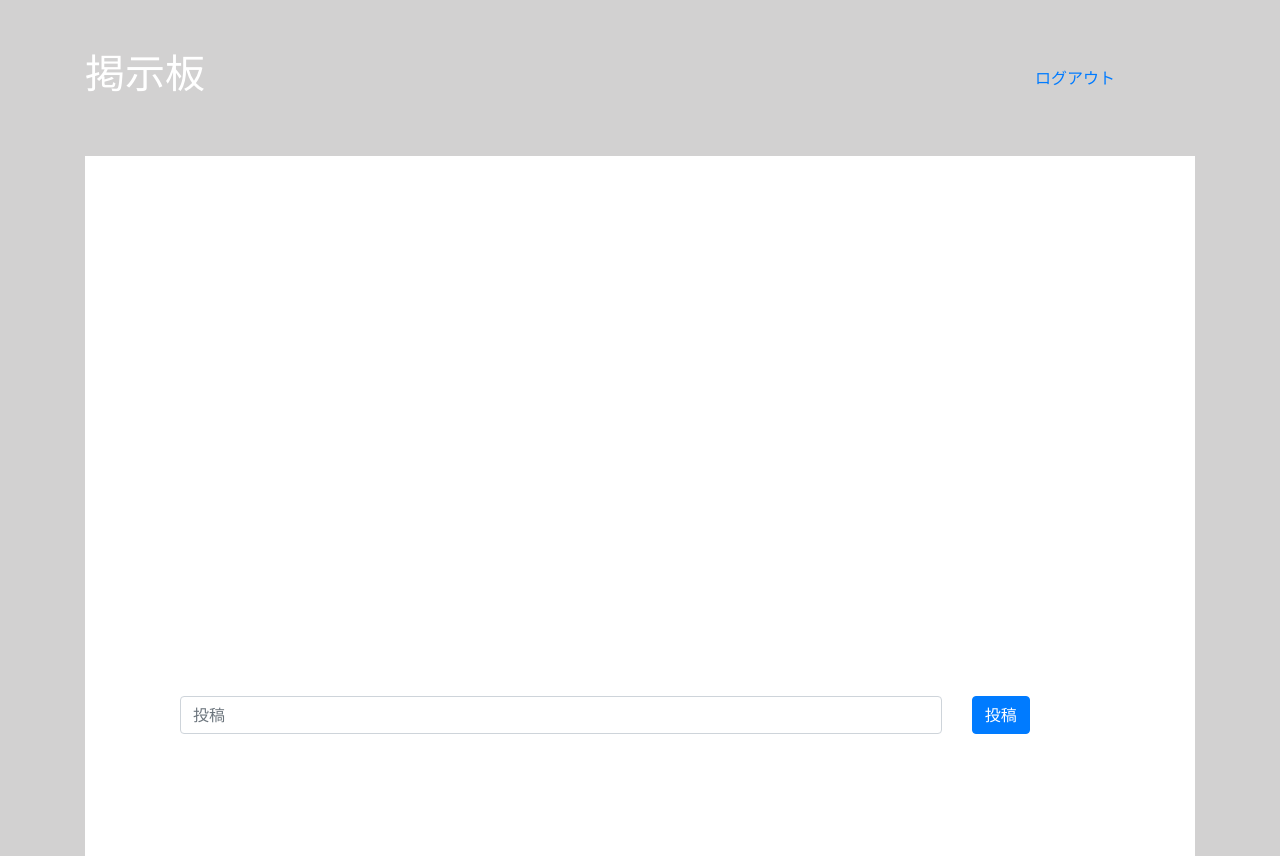
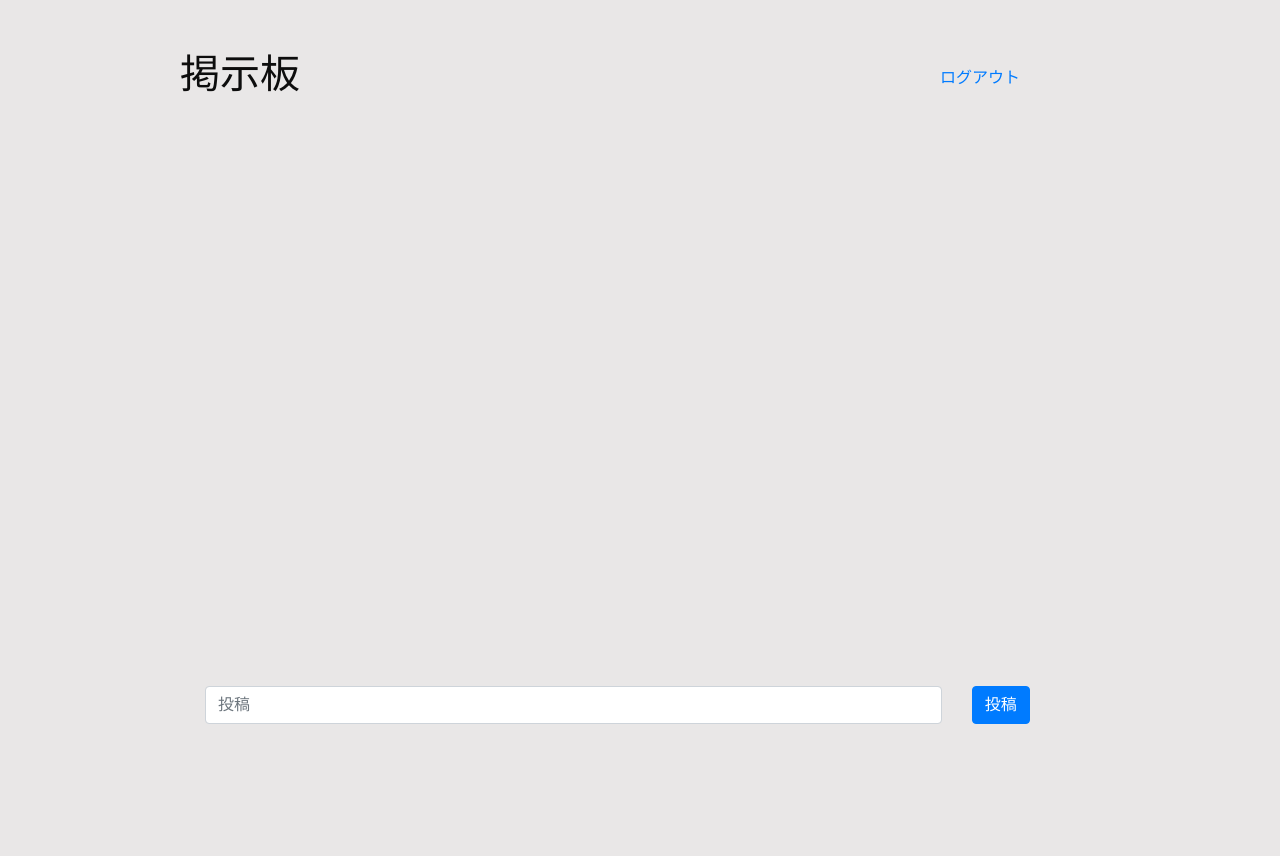
Before and after one commit to meitoma/first-web-app, a Flask app: page /index in a window 1280 px wide. After the commit the page ends 724 px from the top, so only its background shows below. Run offline with Flask 3, Linux system fonts and the light colour scheme; the visitor is signed in with stand-in values (Sample User, id 1); data that the repository does not hold is empty; some libraries are stand-ins or nearby versions.

Commit message:
掲示板画面の作成 投稿時間の追加

```diff
--- a/csv/message.csv
+++ b/csv/message.csv
@@ -1,3 +1,3 @@
-userID,message
-2,hello python
-3,hogehoge
+userID,message,date,time
+2,hello python,2024-01-01,10:10:10
+3,hogehoge,2024-01-01,10:10:10
--- a/main.py
+++ b/main.py
@@ -8,6 +8,8 @@ import csv
 from __init__ import app,db,metadata
 from forms import LoginForm,SignupForm,PostForm
 from models import Users,Messages
+import datetime
+
 
 @app.route('/load_data')
 def users_load():
@@ -51,9 +53,11 @@ def index():
     messages = Messages.query.all()
     form = PostForm()
     if request.method == "POST":
-        user_message = Messages(user_id=current_user.id,message=form.message.data)
+        current_time = datetime.datetime.now().strftime("%Y-%m-%d %H:%M:%S")
+        user_message = Messages(user_id=current_user.id,message=form.message.data,time=current_time)
         db.session.add(user_message)
         db.session.commit()
+        db.session.close()
         return redirect(url_for('index'))
     else:
         return render_template('index.html', title = title, messages=messages,form=form)
--- a/models.py
+++ b/models.py
@@ -1,7 +1,8 @@
 from __init__ import db,login_manager
 from werkzeug.security import generate_password_hash, check_password_hash
 from flask_login import UserMixin
-from sqlalchemy.schema import UniqueConstraint
+import datetime
+
 
 class Users(UserMixin,db.Model):
     __tablename__ = 'users'
@@ -28,6 +29,9 @@ class Messages(UserMixin,db.Model):
     id = db.Column(db.Integer, primary_key=True)
     user_id = db.Column(db.Integer)
     message = db.Column(db.String(256))
+    # date=db.Column(db.Date)
+    time = db.Column(db.DateTime, default=datetime.datetime.now)
+
     def __repr__(self):
         return f'<Messages {self.messages}>'
 
--- a/templates/index.html
+++ b/templates/index.html
@@ -1,10 +1,11 @@
 {% extends "layout.html" %}
 {% block content %}
     <div class="row">
-        <div class="col-10">
-            <h1 style="color:white;">{{ title }}</h1>
+        <div class="col-1"></div>
+        <div class="col-8">
+            <h1 class="h1-title">{{ title }}</h1>
         </div>
-        <div class="col-2 align-self-center">
+        <div class="col-3 align-self-center">
                 <a href="/logout">ログアウト</a>
         </div>
     </div>
@@ -13,20 +14,18 @@
             <div class="col-10">
                 <div class="scrollable-container">
                     {%for m in messages %}
-                        <p>
-                            {% for key,value in m.__dict__.items()%}
-                                {% if key!='_sa_instance_state' and key!='id'%}
-                                    {{value}}
-                                {% endif %}
-                            {% endfor %}
+                        <p class="p-name-area">
+                            名前 : <span class="p-msg-name">{{m.__dict__['user_id']}} </span> :
+                            {{m.__dict__['time']}}
                         </p>
+                        <p class="p-message">{{m.__dict__['message']}}</p>
                     {% endfor %}
                 </div>
 
                 <form action="/index" method="post">
                     {{ form.hidden_tag() }}
-                    <div class="row">
-                        <div class="col-10">
+                    <div class="row justify-content-center">
+                        <div class="col-10" style="padding-left: 40px;">
                             {{ form.message(placeholder="投稿", class="form-control")}}
                         </div>
                         <div class="col-2">
--- a/templates/layout.html
+++ b/templates/layout.html
@@ -15,7 +15,8 @@
             }
             body {
                 padding-top: 50px;
-                background-color: rgb(210, 209, 209);
+                background-color: rgb(233, 231, 231);
+                font-family: sans-serif;
                 /* background-image: url(../static/IMG_4936.jpg); */
                 /* background-size: cover;
                 background-repeat: no-repeat;
@@ -27,17 +28,29 @@
                 background-color: midnightblue;
             }
             .bulletin-board {
-            height: 700px;
-			padding: 40px 0px;
-            margin-top: 50px;
-			background-color: white;
+                height: 600px;
+                padding: 40px 0px;
+                background-color: rgb(233, 231, 231);
 		    }
             .scrollable-container {
-            height: 500px; /* 任意の高さを設定 */
-            overflow-y: scroll; /* 縦方向のスクロールバーを表示 */
+                height: 490px; /* 任意の高さを設定 */
+                margin-bottom: 50px;
+                overflow-y: scroll; /* 縦方向のスクロールバーを表示 */
             }
             .logout-button{
                 align-self: center;
+            }
+            .h1-title{
+                color:rgb(13, 13, 13);
+            }
+            .p-message{
+                margin-left: 30px;
+            }
+            .p-msg-name{
+                color:red;
+            }
+            .p-name-area{
+                background-color: rgb(207, 205, 205);
             }
         </style>
     </head>
--- a/templates/login.html
+++ b/templates/login.html
@@ -1,6 +1,6 @@
 {% extends "layout.html" %}
 {% block content %}
-        <h1 class="text-center" style="color:white;">{{title}}</h1>
+        <h1 class="text-center h1-title">{{title}}</h1>
         <form action="/login" method="post">
             {{ form.hidden_tag() }}
             <div class="row justify-content-center">
--- a/templates/logout.html
+++ b/templates/logout.html
@@ -1,7 +1,7 @@
 {% extends "layout.html" %}
 {% block content %}
     <div class="container text-center">
-        <h1 style="color:white;">ログアウトしました</h1>
+        <h1 class="h1-title">ログアウトしました</h1>
         <a href="/login">ログイン</a><br>
         <a href="/signup">サインアップ</a><br>
     </div>
```
Also changed, not shown: README.md (added), 1 other file.
